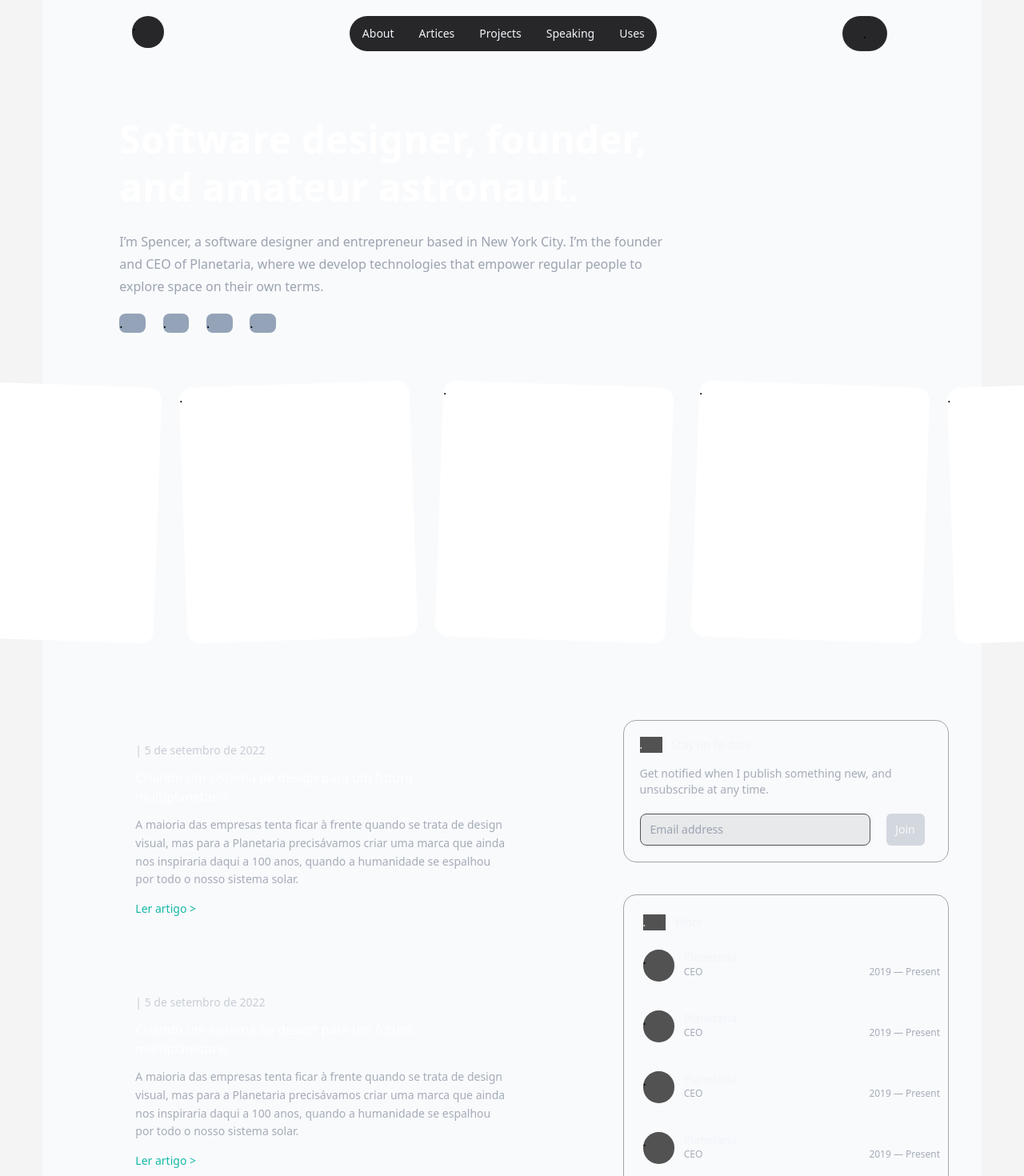
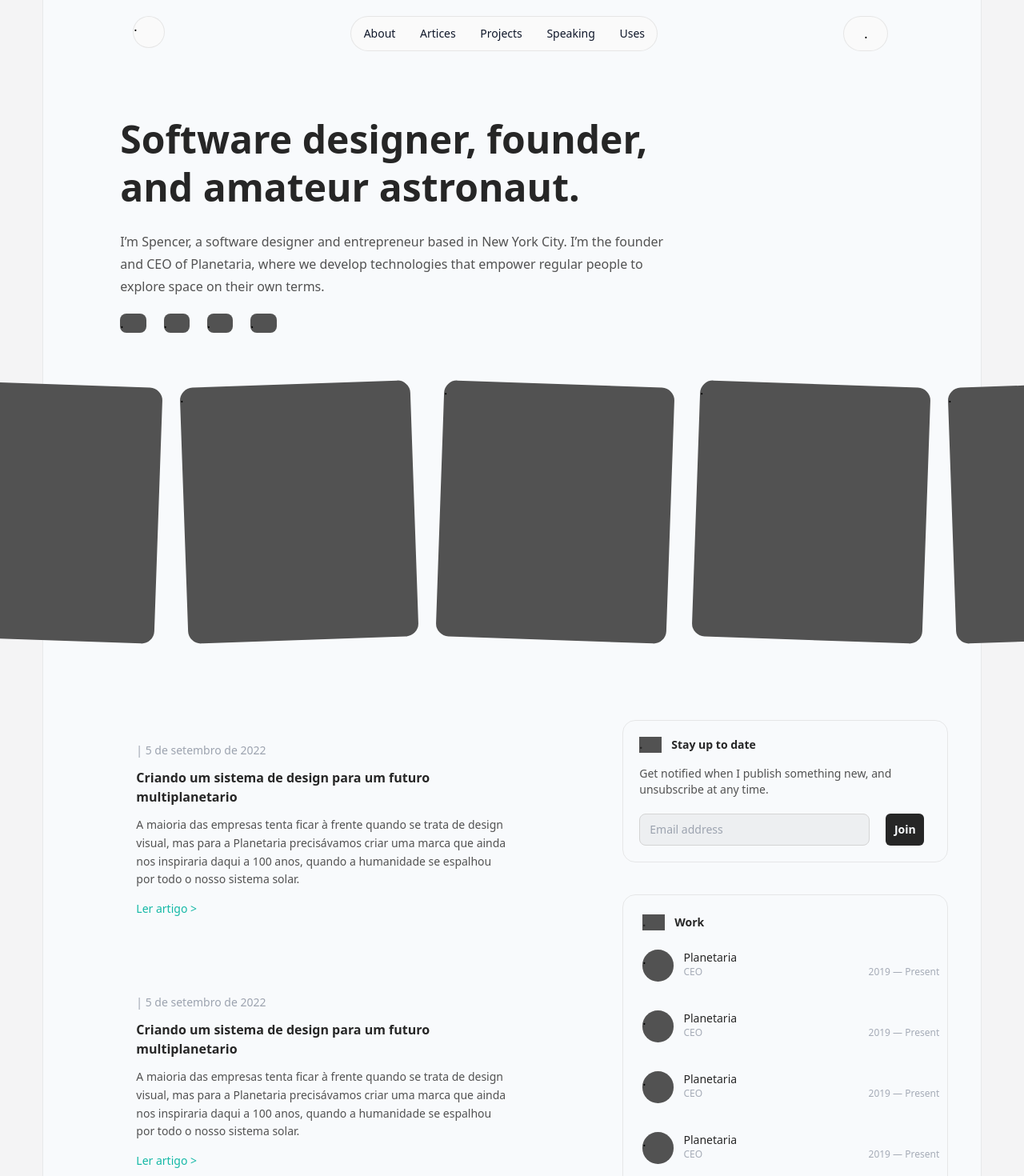
Before and after one commit to IcaroJordano/Tailwind, a React (Vite) app: page / in a window 1280 px wide. Shown: the top 1470 px of the page at 80% size. Built offline with nearby package versions, Linux system fonts and the light colour scheme.

Commit message:
feat: version light (nomeada temporariamente como dark)

```diff
--- a/src/App.jsx
+++ b/src/App.jsx
@@ -7,7 +7,7 @@ import { Images } from "./components/Images"
 function App() {
   return (
     <div className="bg-zinc-950 dark:bg-zinc-100  w-dvh flex justify-center  overflow-hidden">
-      <div className="bg-zinc-900 dark:bg-slate-50 lg:overflow-visible overflow-hidden h-full w-auto lg:w-11/12 ">
+      <div className="bg-zinc-900 border-x border-neutral-600/10 dark:bg-slate-50 lg:overflow-visible overflow-hidden h-full w-auto lg:w-11/12 ">
         <Header></Header>
         <Home></Home>
         <Images></Images>
--- a/src/components/CardNota.jsx
+++ b/src/components/CardNota.jsx
@@ -1,9 +1,9 @@
 export function CardNota() {
     return (
-        <a className=" lg:rounded-2xl W-10/12 lg:w-9/12 p-7 pl-5  lg:mx-24 lg:mb-10 hover:bg-neutral-800 hover:bg-neutral-500/[.09] duration-400" href="">
-            <h2 className="text-gray-400/50 text-base lg:text-sm">| 5 de setembro de 2022</h2>
-            <h3 className="text-white text-lg lg:text-base my-3 ">Criando um sistema de design para um futuro multiplanetario</h3>
-            <p className="mb-3 text-gray-400/90 text-sm w-full  leading-relaxed" >A maioria das empresas tenta ficar à frente quando se trata de design visual, mas para a Planetaria precisávamos criar uma marca que ainda nos inspiraria daqui a 100 anos, quando a humanidade se espalhou por todo o nosso sistema solar.</p>
+        <a className=" lg:rounded-2xl W-10/12 lg:w-9/12 p-7 pl-5  lg:mx-24 lg:mb-10 hover:bg-neutral-800 dark:hover:bg-neutral-200/20 hover:bg-neutral-500/[.09] duration-400" href="">
+            <h2 className="text-gray-400/50 dark:text-gray-400 text-base  lg:text-sm">| 5 de setembro de 2022</h2>
+            <h3 className="text-white text-lg lg:text-base my-3 font-bold dark:text-neutral-800 ">Criando um sistema de design para um futuro multiplanetario</h3>
+            <p className="mb-3 text-gray-400/90 dark:text-neutral-600 text-sm w-full  leading-relaxed" >A maioria das empresas tenta ficar à frente quando se trata de design visual, mas para a Planetaria precisávamos criar uma marca que ainda nos inspiraria daqui a 100 anos, quando a humanidade se espalhou por todo o nosso sistema solar.</p>
             <a className="text-teal-500 text-sm" href="">{'Ler artigo  >'}</a>
         </a>
     )
--- a/src/components/CardWork.jsx
+++ b/src/components/CardWork.jsx
@@ -3,7 +3,7 @@ export function CardWork() {
         <div className="lg:w-11/12 w-10/12 h-14 my-5  ml-6 flex">
             <div className="bg-neutral-600 w-11 h-10 rounded-full">.</div>
             <div className="w-full pl-3 text-sm">
-                <h3 className=" text-slate-100">Planetaria</h3>
+                <h3 className=" text-slate-100 dark:text-neutral-800 ">Planetaria</h3>
                 <div className="flex justify-between text-xs  text-gray-400/90 ">
                     <p>CEO</p>
                     <p>2019 — Present</p>
--- a/src/components/Email.jsx
+++ b/src/components/Email.jsx
@@ -1,11 +1,11 @@
 export function Email() {
     return (
-        <div className=" w-11/12 lg:w-10/12  rounded-2xl pl-5 pt-5 border-solid border border-neutral-600/50">
-            <h2 className="flex text-slate-100 text-sm"><div className="w-7 mr-3 bg-neutral-600" >.</div> Stay up to date</h2>
-            <p className="my-4 text-gray-400/90 text-sm w-5/6" >Get notified when I publish something new, and unsubscribe at any time.</p>
+        <div className=" w-11/12 lg:w-10/12  rounded-2xl pl-5 pt-5 border-solid border dark:border-neutral-300/50 border-neutral-600/50">
+            <h2 className="flex text-slate-100 font-bold text-sm dark:text-neutral-800"><div className="w-7 mr-3 bg-neutral-600" >.</div> Stay up to date</h2>
+            <p className="my-4 text-gray-400/90 text-sm w-5/6 dark:text-neutral-600" >Get notified when I publish something new, and unsubscribe at any time.</p>
             <form className="flex flex-row h-10 my-5 " action="">
-                <input className="lg:w-72 w-60  bg-zinc-600/10 text-white/100  mr-3 lg:mr-5 pl-3 text-sm rounded-lg border-solid border border-neutral-600 " type="email" placeholder="Email address"  />
-                <input className="lg:w-12 w-14  decoration-white text-slate-50 text-sm bg-gray-400/40 rounded-md cursor-pointer" type="submit" value="Join" />
+                <input className="lg:w-72 w-60  bg-zinc-600/10 dark:bg-zinc-300/30 text-white/100  mr-3 lg:mr-5 pl-3 text-sm rounded-lg border-solid border border-neutral-600 dark:border-neutral-300 " type="email" placeholder="Email address"  />
+                <input className="lg:w-12 w-14 dark:bg-neutral-800 font-bold decoration-white text-slate-50 text-sm bg-gray-400/40 rounded-md cursor-pointer" type="submit" value="Join" />
             </form>
         </div>
     )
--- a/src/components/Footer.jsx
+++ b/src/components/Footer.jsx
@@ -1,8 +1,8 @@
 export function Footer() {
     return (
-        <footer className="border-t-slate-50/10 border-transparent border">
+        <footer className="border-t-slate-50/10 dark:border-t-slate-400/20 border-transparent border">
             <div className="m-10 items-center lg:ml-20 w-10/12 flex flex-col lg:flex-row justify-between  ">
-                <div className=" w-9/12 lg:w-3/12  pb-5 justify-between flex text-sm text-white">
+                <div className=" w-9/12 lg:w-3/12  pb-5 justify-between flex font-semibold lg:font-normal dark:text-neutral-900 text-sm text-white">
                     <a className="hover:text-teal-500" href="">About</a>
                     <a className="hover:text-teal-500" href="">Projects</a>
                     <a className="hover:text-teal-500" href="">Speaking</a>
--- a/src/components/Header.jsx
+++ b/src/components/Header.jsx
@@ -22,11 +22,11 @@ export function Header() {
         return () => window.removeEventListener('scroll', handleScroll); // Limpa o eventListener
     }, [lastScrollTop]);
     return (
-        <header className={`w-full h-11 z-50 transition-transform duration-300   fixed    align-baseline justify-between flex ${isHidden ? "-translate-y-full" : 'translate-y-5'}`}>
-            <div className="w-10 h-10   bg-zinc-800 ml-4 lg:ml-28 rounded-full"> .</div>
+        <header className={`w-full h-11 z-50 transition-transform duration-300       fixed    align-baseline justify-between flex ${isHidden ? "-translate-y-full" : 'translate-y-5'}`}>
+            <div className="w-10 h-10   bg-zinc-800 ml-4 lg:ml-28 rounded-full dark:bg-neutral-50  dark:border-neutral-300/50 dark:border"> .</div>
             <NavDesktop></NavDesktop>
             <NavMobile></NavMobile>
-            <div className="w-12 lg:w-14 items-center justify-center flex bg-zinc-800 rounded-3xl lg:mr-56 border border-neutral-600/20 mr-3" >.</div>
+            <div className="w-12 lg:w-14 items-center justify-center flex dark:bg-neutral-50  dark:border-neutral-300/50 dark:border bg-zinc-800 rounded-3xl lg:mr-56 border border-neutral-600/20 mr-3" >.</div>
         </header>
     )
 }
--- a/src/components/Home.jsx
+++ b/src/components/Home.jsx
@@ -1,13 +1,13 @@
 export function Home() {
     return (
         <section className=" h-3/6 ">
-            <h1 className=" ml-4 lg:ml-24 mt-40 lg:mt-36 text-3xl lg:text-5xl lg:font-bold leading-snug lg:leading-tight w-11/12 lg:w-7/12  text-white" >Software designer, founder, and amateur astronaut.</h1>
-            <p className="ml-4 lg:ml-24 mt-7 lg:mt-6 w-12/12 lg:w-7/12 text-gray-400 text-base leading-relaxed lg:leading-7 ">I’m Spencer, a software designer and entrepreneur based in New York City. I’m the founder and CEO of Planetaria, where we develop technologies that empower regular people to explore space on their own terms.</p>
+            <h1 className=" ml-4 lg:ml-24 mt-40 lg:mt-36 text-3xl lg:text-5xl font-bold leading-snug lg:leading-tight w-11/12 lg:w-7/12  text-white dark:text-neutral-800" >Software designer, founder, and amateur astronaut.</h1>
+            <p className="ml-4 lg:ml-24 mt-7 lg:mt-6 w-12/12 lg:w-7/12 text-gray-400 dark:text-neutral-600 text-base leading-relaxed lg:leading-7 ">I’m Spencer, a software designer and entrepreneur based in New York City. I’m the founder and CEO of Planetaria, where we develop technologies that empower regular people to explore space on their own terms.</p>
             <div className="w-5/12 lg:w-2/12 ml-5 lg:ml-24 mt-5 h-6 flex  justify-between">
-                <div className="bg-slate-400 w-1/6 rounded-lg " >.</div>
-                <div className="bg-slate-400 w-1/6 rounded-lg" >.</div>
-                <div className="bg-slate-400 w-1/6 rounded-lg" >.</div>
-                <div className="bg-slate-400 w-1/6 rounded-lg" >.</div>
+                <div className="bg-slate-400 dark:bg-neutral-600 w-1/6 rounded-lg " >.</div>
+                <div className="bg-slate-400 dark:bg-neutral-600 w-1/6 rounded-lg" >.</div>
+                <div className="bg-slate-400 dark:bg-neutral-600 w-1/6 rounded-lg" >.</div>
+                <div className="bg-slate-400 dark:bg-neutral-600 w-1/6 rounded-lg" >.</div>
             </div>
         </section>
     )
--- a/src/components/Images.jsx
+++ b/src/components/Images.jsx
@@ -1,11 +1,11 @@
 export function Images() {
     return(
         <section className="flex  relative w-fit lg:w-fit overflow-x-hidden overflow-hidden lg:overflow-visible -ml-16 lg:-ml-40 mt-16 "  >
-            <div className="bg-white rounded-2xl rotate-2  w-5/12  lg:w-72 h-48 lg:h-80 mx-auto lg:mx-4 hidden lg:block">.</div>
-            <div className="bg-white rounded-2xl -rotate-2 w-40  lg:w-72 h-48 lg:h-80 mx-auto lg:mx-4 ">.</div>
-            <div className="bg-white rounded-2xl rotate-2  w-40 lg:w-72 h-48 lg:h-80 mx-5    lg:mx-4 ">.</div>
-            <div className="bg-white rounded-2xl rotate-2  w-40  lg:w-72 h-48 lg:h-80 mx-auto lg:mx-4">.</div>
-            <div className="bg-white rounded-2xl -rotate-2 w-5/12  lg:w-72 h-48 lg:h-80 mx-auto lg:mx-4 hidden lg:block">.</div>
+            <div className="bg-white dark:bg-neutral-600 rounded-2xl rotate-2  w-5/12  lg:w-72 h-48 lg:h-80 mx-auto lg:mx-4 hidden lg:block">.</div>
+            <div className="bg-white dark:bg-neutral-600 rounded-2xl -rotate-2 w-40  lg:w-72 h-48 lg:h-80 mx-auto lg:mx-4 ">.</div>
+            <div className="bg-white dark:bg-neutral-600 rounded-2xl rotate-2  w-40 lg:w-72 h-48 lg:h-80 mx-5    lg:mx-4 ">.</div>
+            <div className="bg-white dark:bg-neutral-600 rounded-2xl rotate-2  w-40  lg:w-72 h-48 lg:h-80 mx-auto lg:mx-4">.</div>
+            <div className="bg-white dark:bg-neutral-600 rounded-2xl -rotate-2 w-5/12  lg:w-72 h-48 lg:h-80 mx-auto lg:mx-4 hidden lg:block">.</div>
         </section>
     )
 }
--- a/src/components/NavDesktop.jsx
+++ b/src/components/NavDesktop.jsx
@@ -2,12 +2,12 @@
 export function NavDesktop() {
 
     return(
-        <nav className={`w-96 hidden lg:flex align-bottom justify-around bg-zinc-800 rounded-full `} >
-                <a className="text-slate-100 text-sm text-center my-auto " href="">About</a>
-                <a className="text-slate-100 text-sm text-center my-auto " href="">Artices</a>
-                <a className="text-slate-100 text-sm text-center my-auto " href="">Projects</a>
-                <a className="text-slate-100 text-sm text-center my-auto " href="">Speaking</a>
-                <a className="text-slate-100 text-sm text-center my-auto " href="">Uses</a>
+        <nav className={`w-96 hidden lg:flex align-bottom text-slate-100 dark:text-slate-900 justify-around bg-zinc-800 dark:bg-neutral-50 rounded-full dark:border-neutral-300/50 dark:border`} >
+                <a className=" text-sm text-center my-auto " href="">About</a>
+                <a className=" text-sm text-center my-auto " href="">Artices</a>
+                <a className=" text-sm text-center my-auto " href="">Projects</a>
+                <a className=" text-sm text-center my-auto " href="">Speaking</a>
+                <a className=" text-sm text-center my-auto " href="">Uses</a>
         </nav>
     )
 }
--- a/src/components/Work.jsx
+++ b/src/components/Work.jsx
@@ -2,13 +2,13 @@ import { CardWork } from "./CardWork";
 
 export function Work() {
     return (
-        <div className=" w-11/12 lg:w-10/12 pb-10 mt-10 border-solid rounded-2xl border  border-neutral-600/50">
-            <h2 className="flex text-slate-100 text-sm m-6"><div className="w-7 mr-3 bg-neutral-600" >.</div> Work</h2>
+        <div className=" w-11/12 lg:w-10/12 pb-10 mt-10 border-solid rounded-2xl border dark:border-neutral-300/50 border-neutral-600/50">
+            <h2 className="flex text-slate-100 dark:text-neutral-800 font-bold text-sm m-6"><div className="w-7 mr-3 bg-neutral-600" >.</div> Work</h2>
             <CardWork></CardWork>
             <CardWork></CardWork>
             <CardWork></CardWork>
             <CardWork></CardWork>
-            <a className="px-28 lg:px-36 py-3 text-sm text-white rounded-md ml-6 lg:ml-7 bg-neutral-600/10" href="">Download CV</a>
+            <a className="px-28 lg:px-36 py-3 text-sm text-white dark:text-neutral-900 font-medium dark:bg-neutral-200/50 rounded-md ml-6 lg:ml-7 bg-neutral-600/10" href="">Download CV</a>
         </div>
     )
 }
```
Also changed, not shown: tailwind.css.
